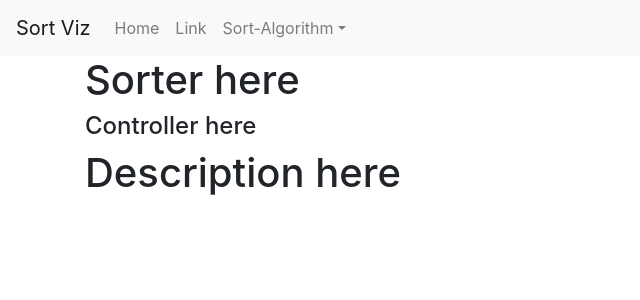
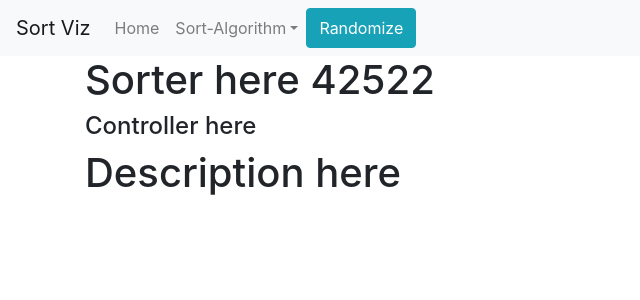
Before and after one commit to TheYoungWolf-Productions/sort-viz, a React (Create React App) app: page / in a window 1280 px wide. Shown: the top 300 px of the page, without its empty margins (0-640 px from the left). Built offline with nearby package versions, Linux system fonts and the light colour scheme.

Commit message:
Learn TS workflow

```diff
--- a/src/Components/Layout/Layout.tsx
+++ b/src/Components/Layout/Layout.tsx
@@ -1,23 +1,35 @@
-import React from 'react';
-import Navigation from '../Navigation/Navigation';
-import Player from '../../Containers/Player/Player'
-import Description from '../Description/Description'
-import { Row, Col, Container } from 'react-bootstrap';
-import Aux from '../../hoc/Aux/Aux';
+import React, { Component } from "react";
+import Navigation from "../Navigation/Navigation";
+import Player from "../../Containers/Player/Player";
+import Description from "../Description/Description";
+import { Row, Col, Container } from "react-bootstrap";
+import Aux from "../../hoc/Aux/Aux";
 
+class Layout extends Component {
+  state = {
+    arrList: [4, 2, 5, 2, 2],
+  };
 
-const layout: React.FC = (props) => {
+  randomizeHandler = () => {
+    console.log("Randomize Handler");
+    const newArr: number[] = [];
+    this.state.arrList.map((val) => {
+      return newArr.push(Math.floor(Math.random() * 10));
+    });
+    this.setState({ arrList: newArr });
+  };
+  render() {
     return (
       <Aux>
-            <Row className='m-0 p-0'>
-                <Col className='m-0 p-0'>
-                    <Navigation />
+        <Row className="m-0 p-0">
+          <Col className="m-0 p-0">
+            <Navigation randomize={this.randomizeHandler} />
           </Col>
         </Row>
         <Container>
           <Row>
             <Col>
-                        <Player />
+              <Player arrList={this.state.arrList} />
             </Col>
           </Row>
           <Row>
@@ -27,7 +39,8 @@ const layout: React.FC = (props) => {
           </Row>
         </Container>
       </Aux>
-    )
+    );
+  }
 }
 
-export default layout;
+export default Layout;
--- a/src/Components/Navigation/Navigation.tsx
+++ b/src/Components/Navigation/Navigation.tsx
@@ -1,7 +1,18 @@
-import React from 'react'
-import { Container, Row, Col, Navbar, Nav, NavDropdown } from 'react-bootstrap';
+import React, { ReactNode } from "react";
+import {
+  Container,
+  Row,
+  Col,
+  Button,
+  Navbar,
+  Nav,
+  NavDropdown,
+} from "react-bootstrap";
 
-const navigation: React.FC = (props) => {
+interface props {
+  randomize(e: React.MouseEvent<HTMLElement, MouseEvent> | undefined): void;
+}
+const navigation: React.FC<props> = (props) => {
   return (
     <Navbar bg="light" expand="lg">
       <Navbar.Brand href="#home">Sort Viz</Navbar.Brand>
@@ -9,7 +20,7 @@ const navigation: React.FC = (props) => {
       <Navbar.Collapse id="basic-navbar-nav">
         <Nav className="mr-auto">
           <Nav.Link href="#home">Home</Nav.Link>
-                    <Nav.Link href="#link">Link</Nav.Link>
+          {/* <Nav.Link href="#link">Link</Nav.Link> */}
           <NavDropdown title="Sort-Algorithm" id="basic-nav-dropdown">
             <NavDropdown.Item>Bubble Sort</NavDropdown.Item>
             <NavDropdown.Item>Merge Sort</NavDropdown.Item>
@@ -17,9 +28,12 @@ const navigation: React.FC = (props) => {
             <NavDropdown.Divider />
             <NavDropdown.Item>Separated link</NavDropdown.Item>
           </NavDropdown>
+          <Button variant="info" onClick={(e) => props.randomize(e)}>
+            Randomize
+          </Button>
         </Nav>
       </Navbar.Collapse>
     </Navbar>
-    )
-}
+  );
+};
 export default navigation;
--- a/src/Containers/Player/Player.tsx
+++ b/src/Containers/Player/Player.tsx
@@ -1,18 +1,24 @@
-import React from 'react';
-import { Row, Col } from 'react-bootstrap';
+import React, { Component } from "react";
+import { Row, Col } from "react-bootstrap";
 
-import Sorter from './Sorter/Sorter';
-import Controls from './Controller/Controller';
+import Sorter from "../Sorter/Sorter";
+import Controls from "../Controller/Controller";
 
-const player: React.FC = (props) => {
+interface props {
+  arrList: number[];
+}
+
+class Player extends Component<props> {
+  render() {
     return (
       <Row>
         <Col>
-                <Sorter />
+          <Sorter arrList={this.props.arrList} />
           <Controls />
         </Col>
       </Row>
-    )
+    );
+  }
 }
 
-export default player;
+export default Player;
--- a/src/Containers/Player/Sorter/Sorter.tsx
+++ /dev/null
@@ -1,14 +0,0 @@
-import React from 'react';
-import { Row, Col } from 'react-bootstrap';
-
-const sorter: React.FC = (props) => {
-    return (
-        <Row>
-            <Col>
-                <h1>Sorter here</h1>
-            </Col>
-        </Row>
-    )
-}
-
-export default sorter;
--- /dev/null
+++ b/src/Containers/Sorter/Sorter.tsx
@@ -0,0 +1,19 @@
+import React from "react";
+import { Row, Col } from "react-bootstrap";
+
+interface props {
+  arrList: number[];
+}
+
+const sorter: React.FC<props> = (props) => {
+  //   console.log();
+  return (
+    <Row>
+      <Col>
+        <h1>Sorter here {props.arrList}</h1>
+      </Col>
+    </Row>
+  );
+};
+
+export default sorter;
```
Also changed, not shown: src/Containers/Controller/Controller.tsx (renamed from src/Containers/Player/Controller/Controller.tsx). Lines whose indentation alone changed are shown as unchanged.
